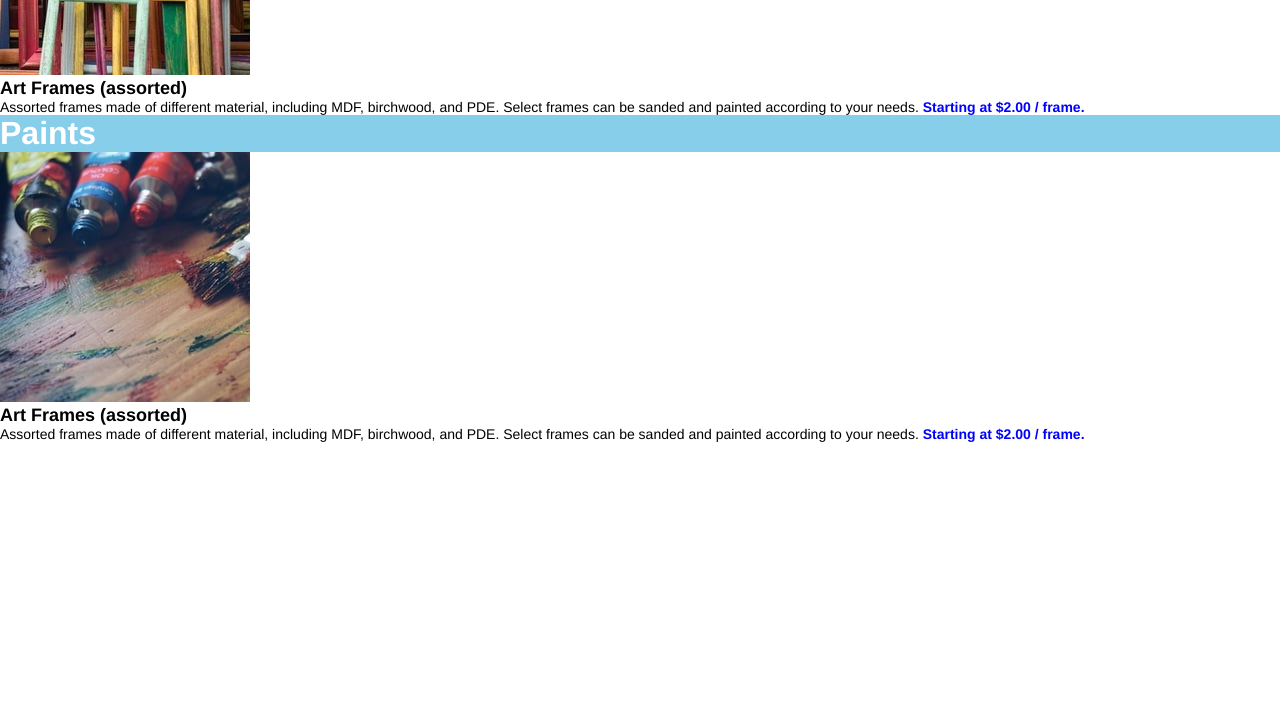
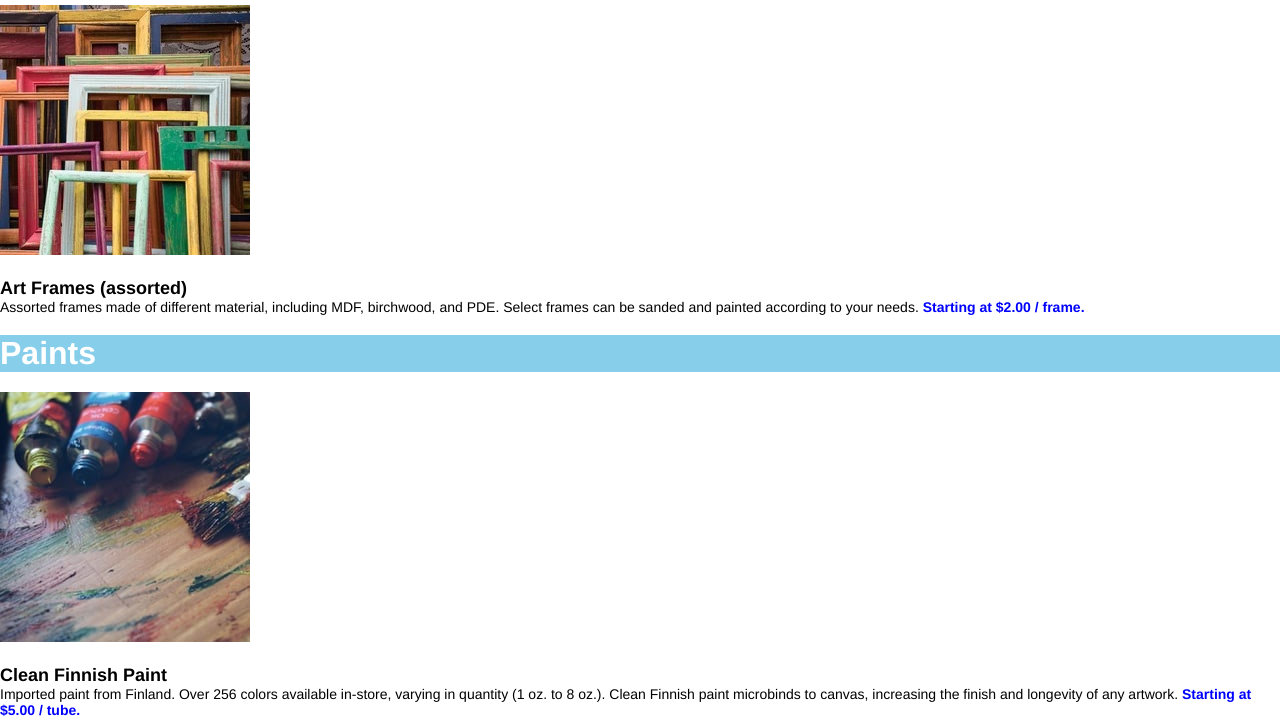
Before and after one commit to JanarStewart/Dasmotos_Arts_And_Crafts, a plain HTML site: page index.html in a window 1280 px wide. Shown: the part 654-1372 px from the top of the page. Before the commit the page ends 1096 px from the top, so only its background shows below. Drawn offline with Linux system fonts and the light colour scheme.

Commit message:
made edits to index.html style.css

```diff
--- a/index.html
+++ b/index.html
@@ -56,15 +56,16 @@
             <figure>
                 <img src="resources/images/finnish.jpeg">
                 <figcaption>
-                    <h3>Art Frames (assorted)</h3>
+                    <h3>Clean Finnish Paint</h3>
                 </figcaption>
                 <figcaption>
-                    Assorted frames made of different
-                    material, including MDF, birchwood,
-                    and PDE. Select frames can be sanded
-                    and painted according to your needs.
+                    Imported paint from Finland. Over 256 colors
+                    available in-store, varying in quantity (1 oz.
+                    to 8 oz.). Clean Finnish paint microbinds to
+                    canvas, increasing the finish and longevity
+                    of any artwork.
                     <span>
-                        Starting at $2.00 / frame.
+                        Starting at $5.00 / tube.
                     </span>
                 </figcaption>
             </figure>
--- a/resources/css/style.css
+++ b/resources/css/style.css
@@ -19,19 +19,26 @@ h1 {
     font-size: 100px;
     font-weight: bold;
     color: khaki;
+    justify-content: center;
+    align-items: center;
+    margin: 50px 0px;
 }
 
 #brushes h2 {
     background-color: mediumspringgreen;
-
+    width: 100%
 }
 
 #frames h2 {
     background-color: lightcoral;
+    width: 100%;
+    margin-top: 20px;
 }
 
 #paint h2 {
     background-color: skyblue;
+    width: 100%;
+    margin-top: 20px;
 }
 
 h2 {
@@ -39,7 +46,7 @@ h2 {
     font-size: 32px;
     font-weight: bold;
     color: white;
-    text-align: left:
+    text-align: left;
 }
 
 h3 {
@@ -50,6 +57,10 @@ h3 {
     text-align: left;
 }
 
+img {
+    padding: 20px 0px;
+}
+
 span {
     font-family: Helvetica;
     font-weight: bold;
```
